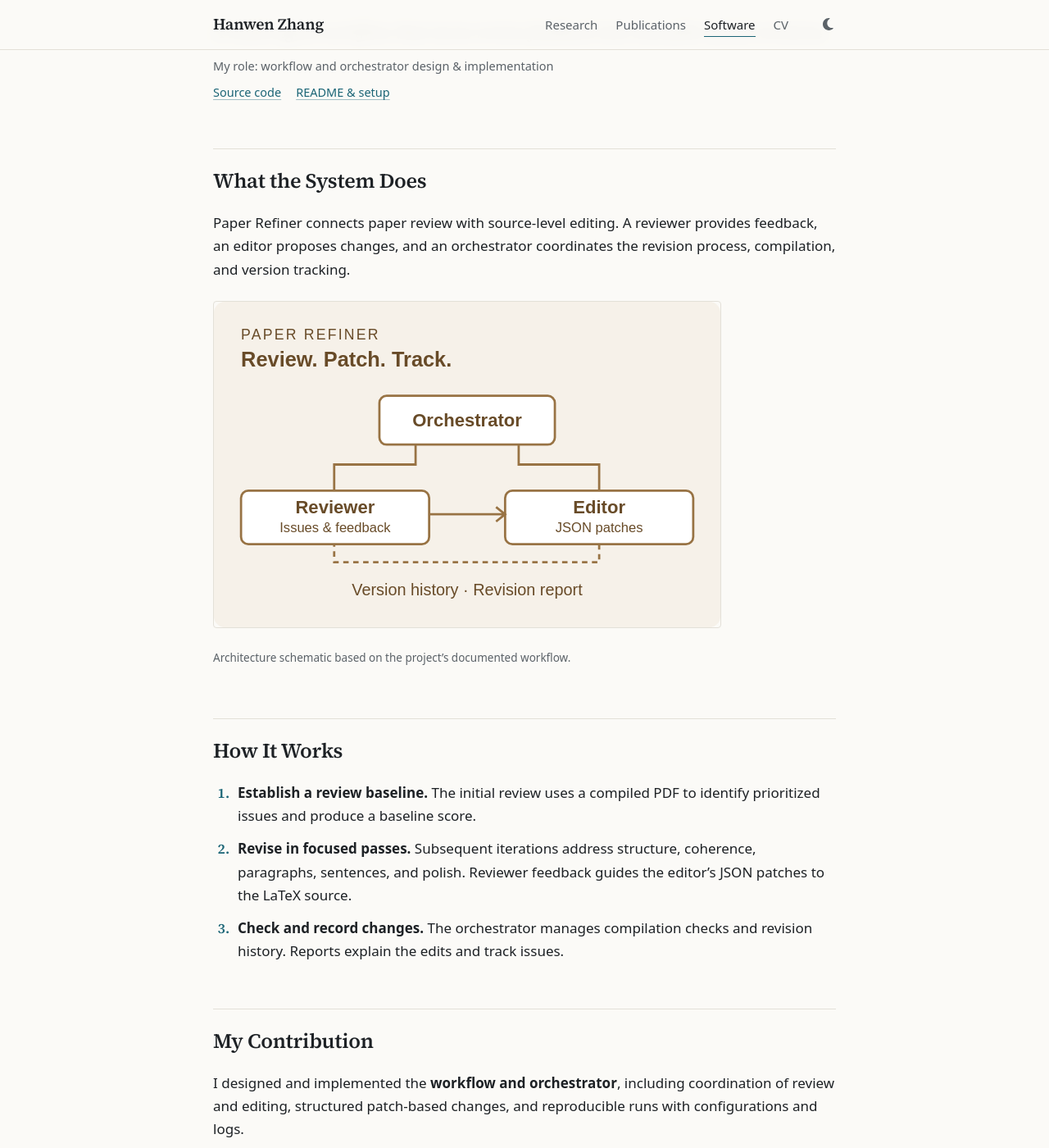
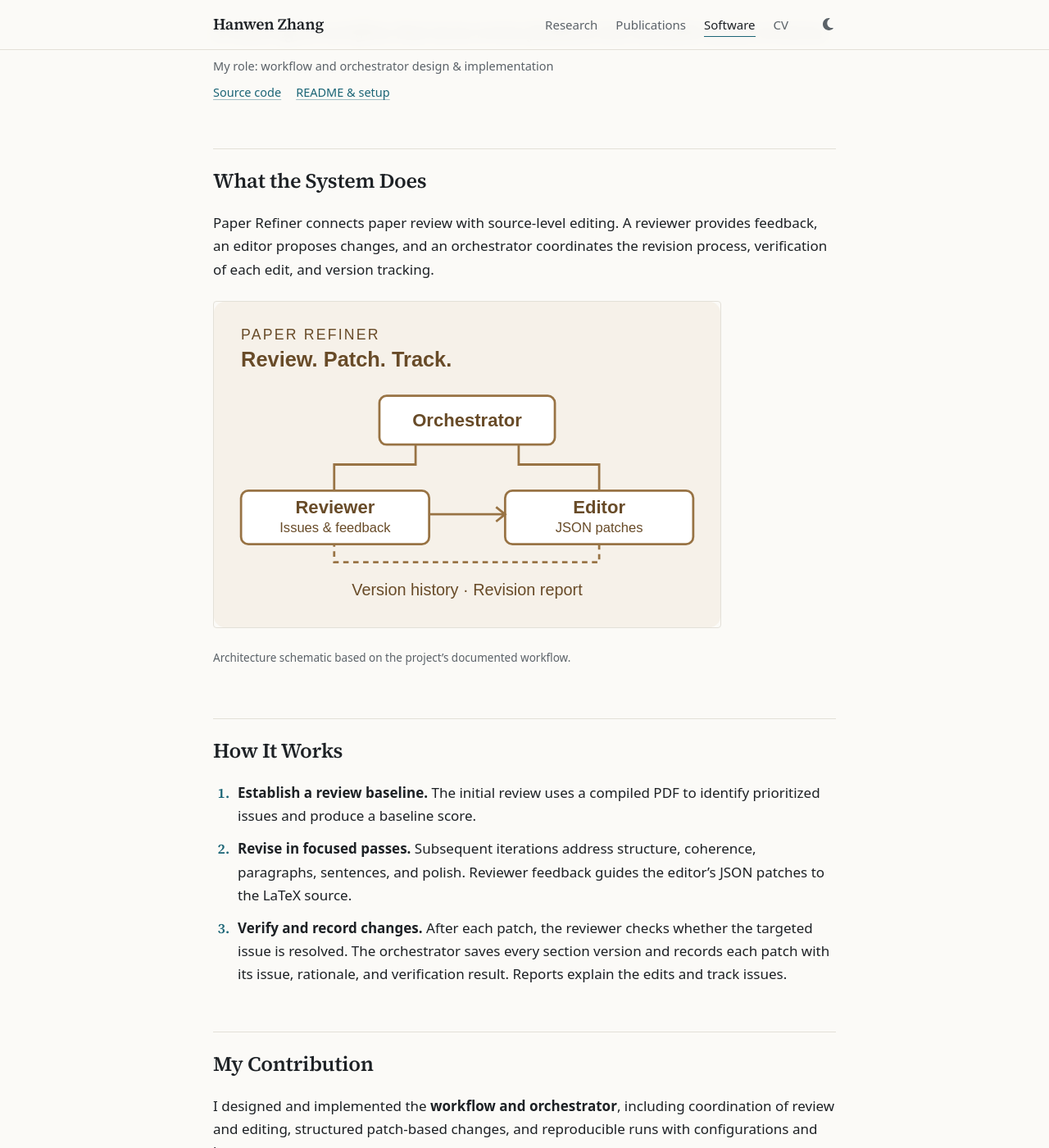
Before and after one commit to hwzhangcs/hwzhangcs.github.io, a Jekyll site: the page built from _portfolio/paper-refiner.md, in a window 1280 px wide and 1400 px high, scrolled down 215 px. Shown: the whole window at 82% size. Built offline with Jekyll 4.4.1, drawn with Linux system fonts in a browser that asks for light colours.

Commit message:
Describe Paper Refiner checks as the code implements them
The orchestrator verifies each patch with the reviewer and saves every
section version; it does not recompile after each edit.

Co-Authored-By: Claude Opus 5.5 <noreply@anthropic.com>

```diff
--- a/_portfolio/paper-refiner.md
+++ b/_portfolio/paper-refiner.md
@@ -15,7 +15,7 @@ excerpt: "Multi-agent LaTeX paper revision system. Designed and implemented the
 
 ## What the System Does
 
-Paper Refiner connects paper review with source-level editing. A reviewer provides feedback, an editor proposes changes, and an orchestrator coordinates the revision process, compilation, and version tracking.
+Paper Refiner connects paper review with source-level editing. A reviewer provides feedback, an editor proposes changes, and an orchestrator coordinates the revision process, verification of each edit, and version tracking.
 
 <figure class="project-diagram">
 <img src="{{ '/assets/diagrams/paper-refiner.svg' | relative_url }}" alt="An orchestrator coordinates a reviewer and editor. Feedback leads to JSON patches, with version history and revision reports." width="560" height="360">
@@ -27,7 +27,7 @@ Paper Refiner connects paper review with source-level editing. A reviewer provid
 <ol class="method-steps">
 <li><strong>Establish a review baseline.</strong> The initial review uses a compiled PDF to identify prioritized issues and produce a baseline score.</li>
 <li><strong>Revise in focused passes.</strong> Subsequent iterations address structure, coherence, paragraphs, sentences, and polish. Reviewer feedback guides the editor’s JSON patches to the LaTeX source.</li>
-<li><strong>Check and record changes.</strong> The orchestrator manages compilation checks and revision history. Reports explain the edits and track issues.</li>
+<li><strong>Verify and record changes.</strong> After each patch, the reviewer checks whether the targeted issue is resolved. The orchestrator saves every section version and records each patch with its issue, rationale, and verification result. Reports explain the edits and track issues.</li>
 </ol>
 
 ## My Contribution
```
